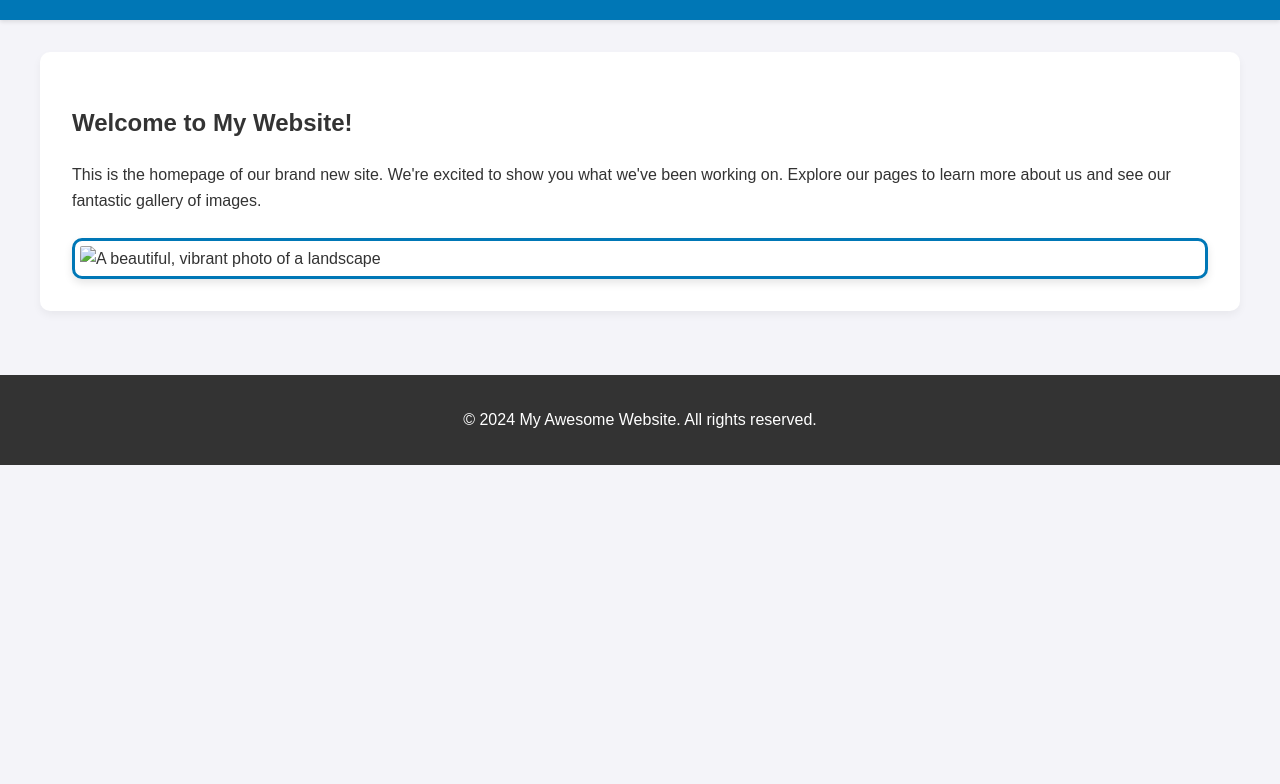
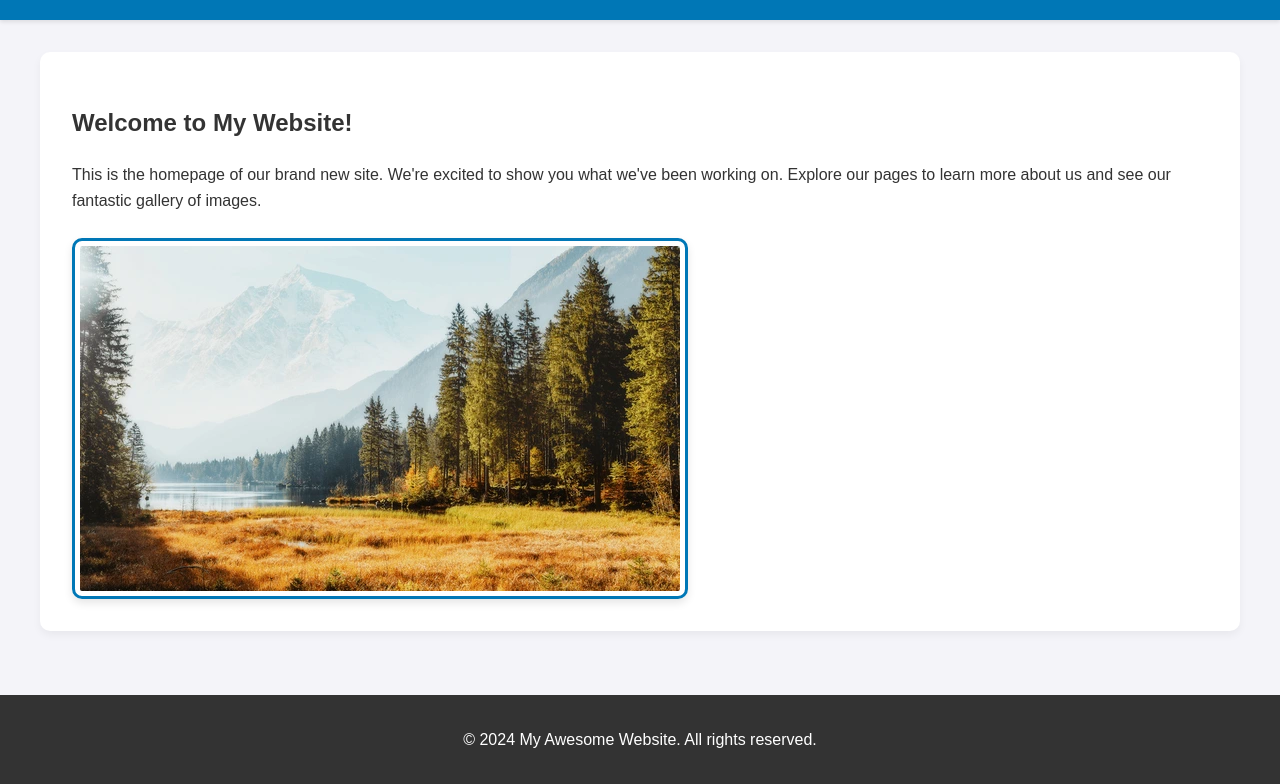
Before and after one commit to TKatsie/Reworked-CSS-p3, a plain HTML site: page about.html in a window 1280 px wide. Shown: the part 90-874 px from the top of the page. Before the commit the page ends 800 px from the top, so only its background shows below. Drawn offline with Linux system fonts and the light colour scheme.

Commit message:
Update about.html

```diff
--- a/about.html
+++ b/about.html
@@ -27,7 +27,7 @@
                 This is the homepage of our brand new site. We're excited to show you what we've been working on.
                 Explore our pages to learn more about us and see our fantastic gallery of images.
             </p>
-            <img src="image/LandscapeA" alt="A beautiful, vibrant photo of a landscape">
+            <img src="image/LandscapeA.webp" alt="A beautiful, vibrant photo of a landscape">
         </section>
     </main>
 
```
